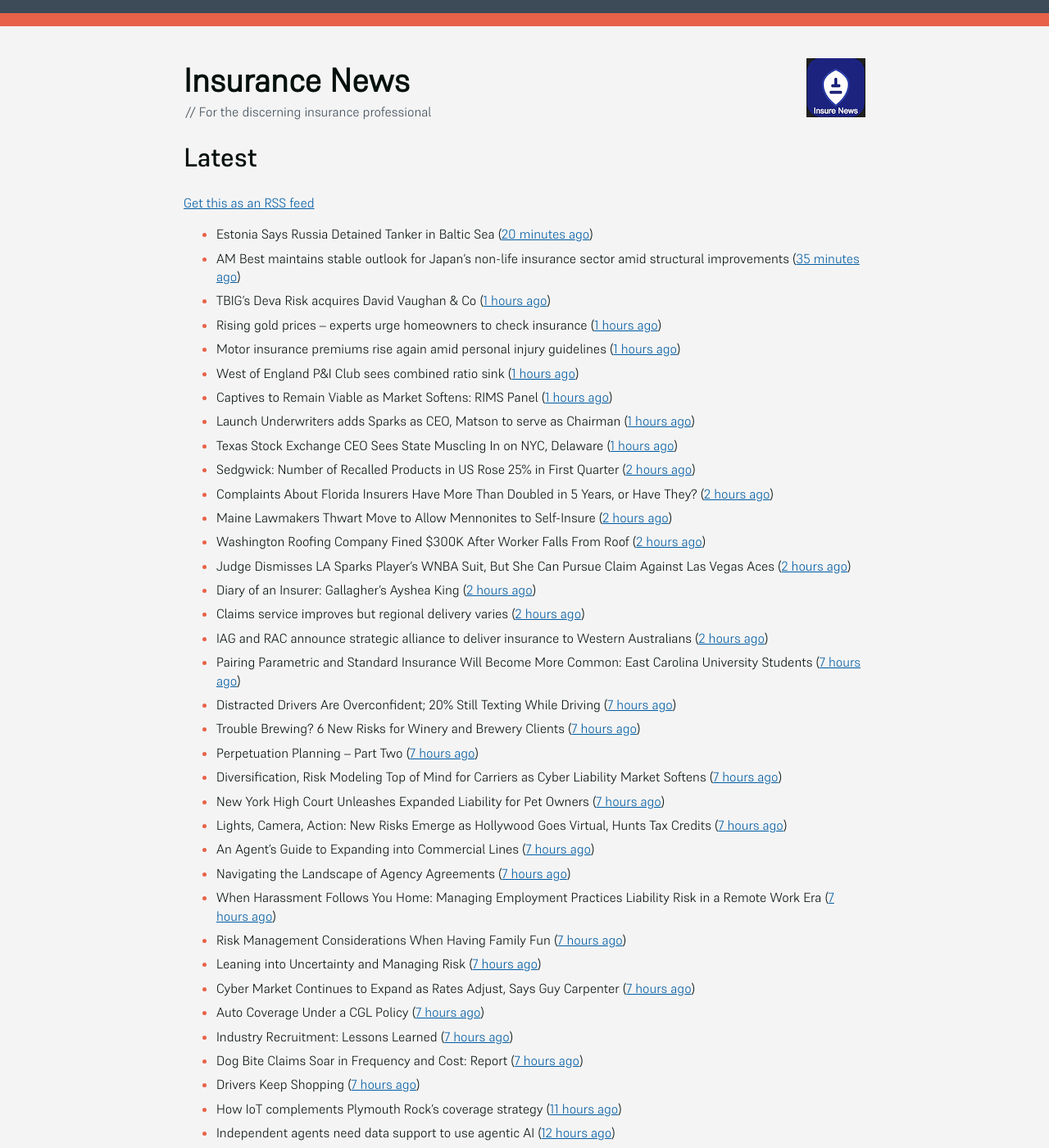
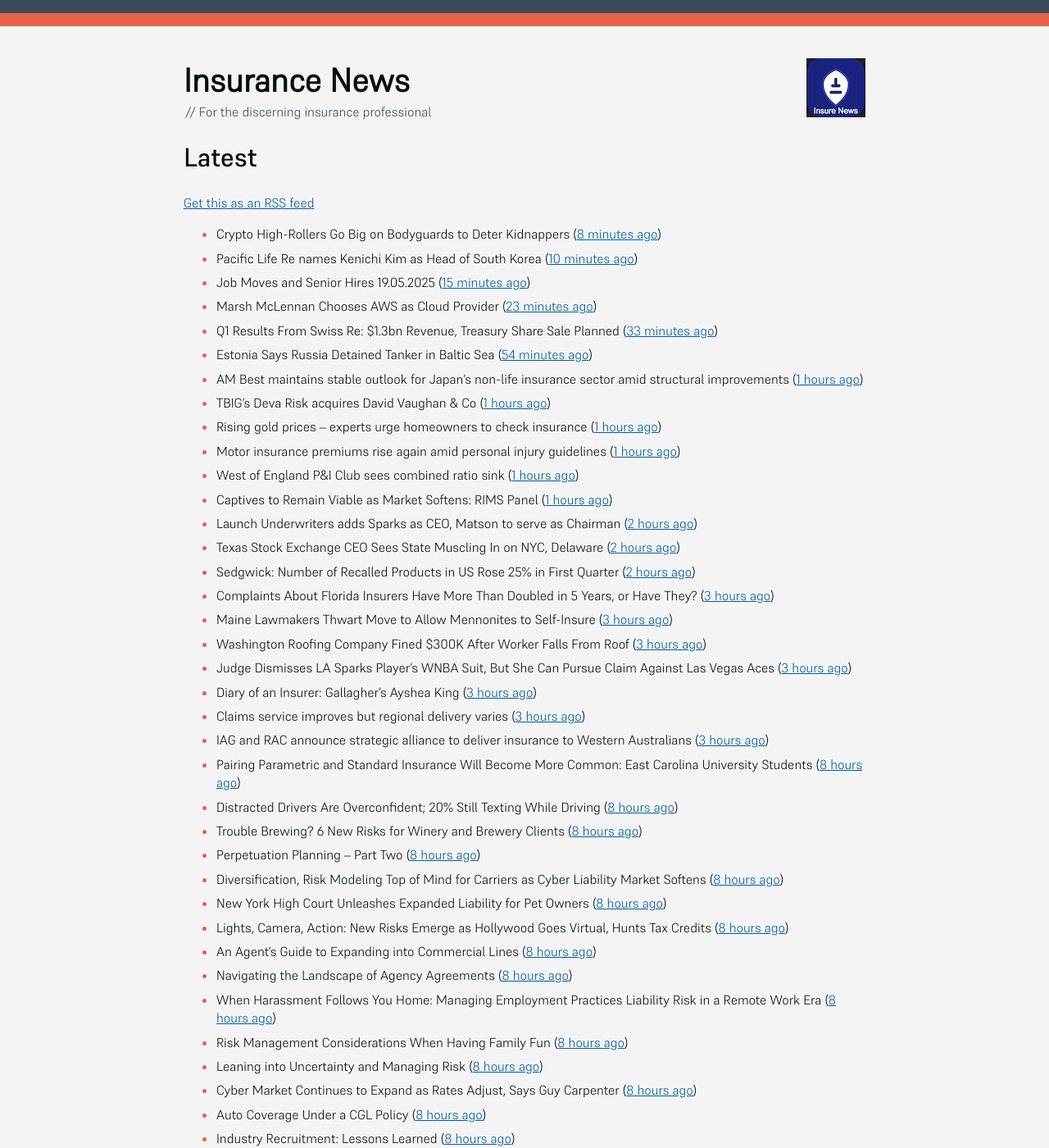
Before and after one commit to mat-0/feeds.thechels.uk, a Jekyll site: the page built from index.md, in a window 1280 px wide and 1400 px high. Shown: the whole window at 82% size. Built offline with Jekyll 4.4.1, drawn with Linux system fonts in a browser that asks for light colours; some of the changed text lies outside the part shown.

Commit message:
New Feed

```diff
--- a/index.md
+++ b/index.md
@@ -8,58 +8,58 @@ description: Latest Updates
 [Get this as an RSS feed](/feed.rss)
 
 <!-- news_marker starts -->
-- Estonia Says Russia Detained Tanker in Baltic Sea ([20 minutes ago](https://www.insurancejournal.com/news/international/2025/05/19/824175.htm))
-- AM Best maintains stable outlook for Japan’s non-life insurance sector amid structural improvements ([35 minutes ago](https://www.reinsurancene.ws/am-best-maintains-stable-outlook-for-japans-non-life-insurance-sector-amid-structural-improvements/))
+- Crypto High-Rollers Go Big on Bodyguards to Deter Kidnappers ([8 minutes ago](https://www.insurancejournal.com/news/international/2025/05/19/824178.htm))
+- Pacific Life Re names Kenichi Kim as Head of South Korea ([10 minutes ago](https://www.reinsurancene.ws/pacific-life-re-names-kenichi-kim-as-head-of-south-korea/))
+- Job Moves and Senior Hires 19.05.2025 ([15 minutes ago](https://insurance-edge.net/2025/05/19/job-moves-and-senior-hires-19-05-2025/))
+- Marsh McLennan Chooses AWS as Cloud Provider ([23 minutes ago](https://insurance-edge.net/2025/05/19/marsh-mclennan-chooses-aws-as-cloud-provider/))
+- Q1 Results From Swiss Re: $1.3bn Revenue, Treasury Share Sale Planned ([33 minutes ago](https://insurance-edge.net/2025/05/19/q1-results-from-swiss-re-1-3bn-revenue-treasury-share-sale-planned/))
+- Estonia Says Russia Detained Tanker in Baltic Sea ([54 minutes ago](https://www.insurancejournal.com/news/international/2025/05/19/824175.htm))
+- AM Best maintains stable outlook for Japan’s non-life insurance sector amid structural improvements ([1 hours ago](https://www.reinsurancene.ws/am-best-maintains-stable-outlook-for-japans-non-life-insurance-sector-amid-structural-improvements/))
 - TBIG's Deva Risk acquires David Vaughan & Co ([1 hours ago](https://www.insurancebusinessmag.com/uk/news/breaking-news/tbigs-deva-risk-acquires-david-vaughan-and-co-536120.aspx))
 - Rising gold prices – experts urge homeowners to check insurance ([1 hours ago](https://www.insurancebusinessmag.com/uk/news/property-insurance/rising-gold-prices--experts-urge-homeowners-to-check-insurance-536119.aspx))
 - Motor insurance premiums rise again amid personal injury guidelines ([1 hours ago](https://www.insurancebusinessmag.com/uk/news/auto-motor/motor-insurance-premiums-rise-again-amid-personal-injury-guidelines-536118.aspx))
 - West of England P&I Club sees combined ratio sink ([1 hours ago](https://www.insurancebusinessmag.com/uk/news/marine/west-of-england-pandi-club-sees-combined-ratio-sink-536117.aspx))
 - Captives to Remain Viable as Market Softens: RIMS Panel ([1 hours ago](https://www.insurancejournal.com/news/national/2025/05/19/823940.htm))
-- Launch Underwriters adds Sparks as CEO, Matson to serve as Chairman ([1 hours ago](https://www.reinsurancene.ws/launch-underwriters-adds-sparks-as-ceo-matson-to-serve-as-chairman/))
-- Texas Stock Exchange CEO Sees State Muscling In on NYC, Delaware ([1 hours ago](https://www.insurancejournal.com/news/southcentral/2025/05/19/824129.htm))
+- Launch Underwriters adds Sparks as CEO, Matson to serve as Chairman ([2 hours ago](https://www.reinsurancene.ws/launch-underwriters-adds-sparks-as-ceo-matson-to-serve-as-chairman/))
+- Texas Stock Exchange CEO Sees State Muscling In on NYC, Delaware ([2 hours ago](https://www.insurancejournal.com/news/southcentral/2025/05/19/824129.htm))
 - Sedgwick: Number of Recalled Products in US Rose 25% in First Quarter ([2 hours ago](https://www.insurancejournal.com/news/national/2025/05/19/824155.htm))
-- Complaints About Florida Insurers Have More Than Doubled in 5 Years, or Have They? ([2 hours ago](https://www.insurancejournal.com/news/southeast/2025/05/19/824138.htm))
-- Maine Lawmakers Thwart Move to Allow Mennonites to Self-Insure ([2 hours ago](https://www.insurancejournal.com/news/east/2025/05/19/824161.htm))
-- Washington Roofing Company Fined $300K After Worker Falls From Roof ([2 hours ago](https://www.insurancejournal.com/news/west/2025/05/19/823964.htm))
-- Judge Dismisses LA Sparks Player’s WNBA Suit, But She Can Pursue Claim Against Las Vegas Aces ([2 hours ago](https://www.insurancejournal.com/news/west/2025/05/19/824106.htm))
-- Diary of an Insurer: Gallagher’s Ayshea King ([2 hours ago](https://www.postonline.co.uk/broker/7957466/diary-of-an-insurer-gallaghers-ayshea-king))
-- Claims service improves but regional delivery varies ([2 hours ago](https://www.postonline.co.uk/claims/7957673/claims-service-improves-but-regional-delivery-varies))
-- IAG and RAC announce strategic alliance to deliver insurance to Western Australians ([2 hours ago](https://www.reinsurancene.ws/iag-and-rac-announce-strategic-alliance-to-deliver-insurance-to-western-australians/))
-- Pairing Parametric and Standard Insurance Will Become More Common: East Carolina University Students ([7 hours ago](https://www.insurancejournal.com/magazines/mag-features/2025/05/19/823760.htm))
-- Distracted Drivers Are Overconfident; 20% Still Texting While Driving ([7 hours ago](https://www.insurancejournal.com/magazines/mag-features/2025/05/19/823759.htm))
-- Trouble Brewing? 6 New Risks for Winery and Brewery Clients ([7 hours ago](https://www.insurancejournal.com/magazines/mag-features/2025/05/19/823758.htm))
-- Perpetuation Planning – Part Two ([7 hours ago](https://www.insurancejournal.com/magazines/mag-features/2025/05/19/823756.htm))
-- Diversification, Risk Modeling Top of Mind for Carriers as Cyber Liability Market Softens ([7 hours ago](https://www.insurancejournal.com/magazines/mag-features/2025/05/19/823755.htm))
-- New York High Court Unleashes Expanded Liability for Pet Owners ([7 hours ago](https://www.insurancejournal.com/magazines/mag-features/2025/05/19/823754.htm))
-- Lights, Camera, Action: New Risks Emerge as Hollywood Goes Virtual, Hunts Tax Credits ([7 hours ago](https://www.insurancejournal.com/magazines/mag-features/2025/05/19/823753.htm))
-- An Agent’s Guide to Expanding into Commercial Lines ([7 hours ago](https://www.insurancejournal.com/magazines/mag-features/2025/05/19/823751.htm))
-- Navigating the Landscape of Agency Agreements ([7 hours ago](https://www.insurancejournal.com/magazines/mag-features/2025/05/19/823750.htm))
-- When Harassment Follows You Home: Managing Employment Practices Liability Risk in a Remote Work Era ([7 hours ago](https://www.insurancejournal.com/magazines/mag-features/2025/05/19/823749.htm))
-- Risk Management Considerations When Having Family Fun ([7 hours ago](https://www.insurancejournal.com/magazines/mag-features/2025/05/19/823747.htm))
-- Leaning into Uncertainty and Managing Risk ([7 hours ago](https://www.insurancejournal.com/magazines/mag-features/2025/05/19/823746.htm))
-- Cyber Market Continues to Expand as Rates Adjust, Says Guy Carpenter ([7 hours ago](https://www.insurancejournal.com/magazines/mag-features/2025/05/19/823744.htm))
-- Auto Coverage Under a CGL Policy ([7 hours ago](https://www.insurancejournal.com/magazines/mag-features/2025/05/19/823743.htm))
-- Industry Recruitment: Lessons Learned ([7 hours ago](https://www.insurancejournal.com/magazines/mag-features/2025/05/19/823742.htm))
-- Dog Bite Claims Soar in Frequency and Cost: Report ([7 hours ago](https://www.insurancejournal.com/magazines/mag-features/2025/05/19/823741.htm))
-- Drivers Keep Shopping ([7 hours ago](https://www.insurancejournal.com/magazines/mag-editorsnote/2025/05/19/823740.htm))
-- How IoT complements Plymouth Rock's coverage strategy ([11 hours ago](https://www.dig-in.com/news/plymouth-rock-uses-iot-technology-to-manage-risks))
-- Independent agents need data support to use agentic AI ([12 hours ago](https://www.dig-in.com/news/independent-agents-need-data-support-to-use-agentic-ai))
+- Complaints About Florida Insurers Have More Than Doubled in 5 Years, or Have They? ([3 hours ago](https://www.insurancejournal.com/news/southeast/2025/05/19/824138.htm))
+- Maine Lawmakers Thwart Move to Allow Mennonites to Self-Insure ([3 hours ago](https://www.insurancejournal.com/news/east/2025/05/19/824161.htm))
+- Washington Roofing Company Fined $300K After Worker Falls From Roof ([3 hours ago](https://www.insurancejournal.com/news/west/2025/05/19/823964.htm))
+- Judge Dismisses LA Sparks Player’s WNBA Suit, But She Can Pursue Claim Against Las Vegas Aces ([3 hours ago](https://www.insurancejournal.com/news/west/2025/05/19/824106.htm))
+- Diary of an Insurer: Gallagher’s Ayshea King ([3 hours ago](https://www.postonline.co.uk/broker/7957466/diary-of-an-insurer-gallaghers-ayshea-king))
+- Claims service improves but regional delivery varies ([3 hours ago](https://www.postonline.co.uk/claims/7957673/claims-service-improves-but-regional-delivery-varies))
+- IAG and RAC announce strategic alliance to deliver insurance to Western Australians ([3 hours ago](https://www.reinsurancene.ws/iag-and-rac-announce-strategic-alliance-to-deliver-insurance-to-western-australians/))
+- Pairing Parametric and Standard Insurance Will Become More Common: East Carolina University Students ([8 hours ago](https://www.insurancejournal.com/magazines/mag-features/2025/05/19/823760.htm))
+- Distracted Drivers Are Overconfident; 20% Still Texting While Driving ([8 hours ago](https://www.insurancejournal.com/magazines/mag-features/2025/05/19/823759.htm))
+- Trouble Brewing? 6 New Risks for Winery and Brewery Clients ([8 hours ago](https://www.insurancejournal.com/magazines/mag-features/2025/05/19/823758.htm))
+- Perpetuation Planning – Part Two ([8 hours ago](https://www.insurancejournal.com/magazines/mag-features/2025/05/19/823756.htm))
+- Diversification, Risk Modeling Top of Mind for Carriers as Cyber Liability Market Softens ([8 hours ago](https://www.insurancejournal.com/magazines/mag-features/2025/05/19/823755.htm))
+- New York High Court Unleashes Expanded Liability for Pet Owners ([8 hours ago](https://www.insurancejournal.com/magazines/mag-features/2025/05/19/823754.htm))
+- Lights, Camera, Action: New Risks Emerge as Hollywood Goes Virtual, Hunts Tax Credits ([8 hours ago](https://www.insurancejournal.com/magazines/mag-features/2025/05/19/823753.htm))
+- An Agent’s Guide to Expanding into Commercial Lines ([8 hours ago](https://www.insurancejournal.com/magazines/mag-features/2025/05/19/823751.htm))
+- Navigating the Landscape of Agency Agreements ([8 hours ago](https://www.insurancejournal.com/magazines/mag-features/2025/05/19/823750.htm))
+- When Harassment Follows You Home: Managing Employment Practices Liability Risk in a Remote Work Era ([8 hours ago](https://www.insurancejournal.com/magazines/mag-features/2025/05/19/823749.htm))
+- Risk Management Considerations When Having Family Fun ([8 hours ago](https://www.insurancejournal.com/magazines/mag-features/2025/05/19/823747.htm))
+- Leaning into Uncertainty and Managing Risk ([8 hours ago](https://www.insurancejournal.com/magazines/mag-features/2025/05/19/823746.htm))
+- Cyber Market Continues to Expand as Rates Adjust, Says Guy Carpenter ([8 hours ago](https://www.insurancejournal.com/magazines/mag-features/2025/05/19/823744.htm))
+- Auto Coverage Under a CGL Policy ([8 hours ago](https://www.insurancejournal.com/magazines/mag-features/2025/05/19/823743.htm))
+- Industry Recruitment: Lessons Learned ([8 hours ago](https://www.insurancejournal.com/magazines/mag-features/2025/05/19/823742.htm))
+- Dog Bite Claims Soar in Frequency and Cost: Report ([8 hours ago](https://www.insurancejournal.com/magazines/mag-features/2025/05/19/823741.htm))
+- How IoT complements Plymouth Rock's coverage strategy ([12 hours ago](https://www.dig-in.com/news/plymouth-rock-uses-iot-technology-to-manage-risks))
+- Independent agents need data support to use agentic AI ([13 hours ago](https://www.dig-in.com/news/independent-agents-need-data-support-to-use-agentic-ai))
 - Flood and Subsidence Claims Are on The Rise in The UK ([1 days ago](https://insurance-edge.net/2025/05/17/flood-and-subsidence-claims-are-on-the-rise-in-the-uk/))
 - Guidewire Releases Study on EU Customer Attitudes Towards Insurers ([2 days ago](https://insurance-edge.net/2025/05/16/guidewire-releases-study-on-eu-customer-attitudes-towards-insurers/))
 - Farmer Fined After Quadbike Tragedy ([2 days ago](https://insurance-edge.net/2025/05/16/farmer-fined-after-quadbike-tragedy/))
-- IFB Warns On Ghost Brokers Using Social Media Channels ([2 days ago](https://insurance-edge.net/2025/05/16/ifb-warns-on-ghost-brokers-using-social-media-channels/))
-- 6 Things to Know About Casino Insurance in 2025 ([2 days ago](https://insurance-edge.net/2025/05/16/6-things-to-know-about-casino-insurance-in-2025/))
 - CIAB reports moderation in commercial insurance premium increases for Q1’25 ([2 days ago](https://www.reinsurancene.ws/ciab-reports-moderation-in-commercial-insurance-premium-increases-for-q125/))
 - Zurich NA’s Fox to lead US National Accounts, Caminiti promoted to CUO ([2 days ago](https://www.reinsurancene.ws/zurich-nas-fox-to-lead-us-national-accounts-caminiti-promoted-to-cuo/))
 - Basel Committee resists US pressure to downplay climate risk ([2 days ago](https://www.dig-in.com/articles/basel-committee-resists-us-pressure-to-downplay-climate-risk))
 - Property & nat cat lines competitive but environment remains healthy: Swiss Re CEO ([2 days ago](https://www.reinsurancene.ws/property-nat-cat-lines-competitive-but-environment-remains-healthy-swiss-re-ceo/))
 - Concirrus appoints O’Reilly to drive AI product innovation & business growth ([2 days ago](https://www.reinsurancene.ws/concirrus-appoints-oreilly-to-drive-ai-product-innovation-business-growth/))
-- Mental Health is Affecting One in Nine of Working Brits ([2 days ago](https://insurance-edge.net/2025/05/16/mental-health-is-affecting-one-in-nine-of-working-brits/))
 - US P&C industry achieves best underwriting result in over a decade in 2024: Triple-I ([2 days ago](https://www.reinsurancene.ws/us-pc-industry-achieves-best-underwriting-result-in-over-a-decade-in-2024-triple-i/))
 - Cable Insurance Teams Up with TruckerCloud to Enhance Telematics Capabilities ([2 days ago](https://www.insurtechinsights.com/cable-insurance-teams-up-with-truckercloud-to-enhance-telematics-capabilities/))
 - Marsh McLennan stockholders re-elect full slate of Board of Directors ([2 days ago](https://www.reinsurancene.ws/marsh-mclennan-stockholders-re-elect-full-slate-of-board-of-directors/))
 - McLarens aims for net zero by 2050 ([2 days ago](https://www.postonline.co.uk/news/7957770/mclarens-aims-for-net-zero-by-2050))
-- Cyber threats and contract weaknesses dominate supply chain risk agenda in 2025: WTW ([2 days ago](https://www.reinsurancene.ws/cyber-threats-and-contract-weaknesses-dominate-supply-chain-risk-agenda-in-2025-wtw/))
 - AI will have a greater role to play in claims despite initial hesitancy ([2 days ago](https://www.postonline.co.uk/broker/7957769/ai-will-have-a-greater-role-to-play-in-claims-despite-initial-hesitancy))
 - Ardonagh’s rebrand; Google Cloud’s expansion; Insure Your Paws’ product ([2 days ago](https://www.postonline.co.uk/news/7957764/ardonaghs-rebrand-google-clouds-expansion-insure-your-paws-product))
 - AXA Group CUO on navigating a polycrisis risk landscape ([2 days ago](https://www.insurancebusinessmag.com/uk/news/breaking-news/axa-group-cuo-on-navigating-a-polycrisis-risk-landscape-535921.aspx))
```
Also changed, not shown: other parts of index.md (+2 -2 lines).
